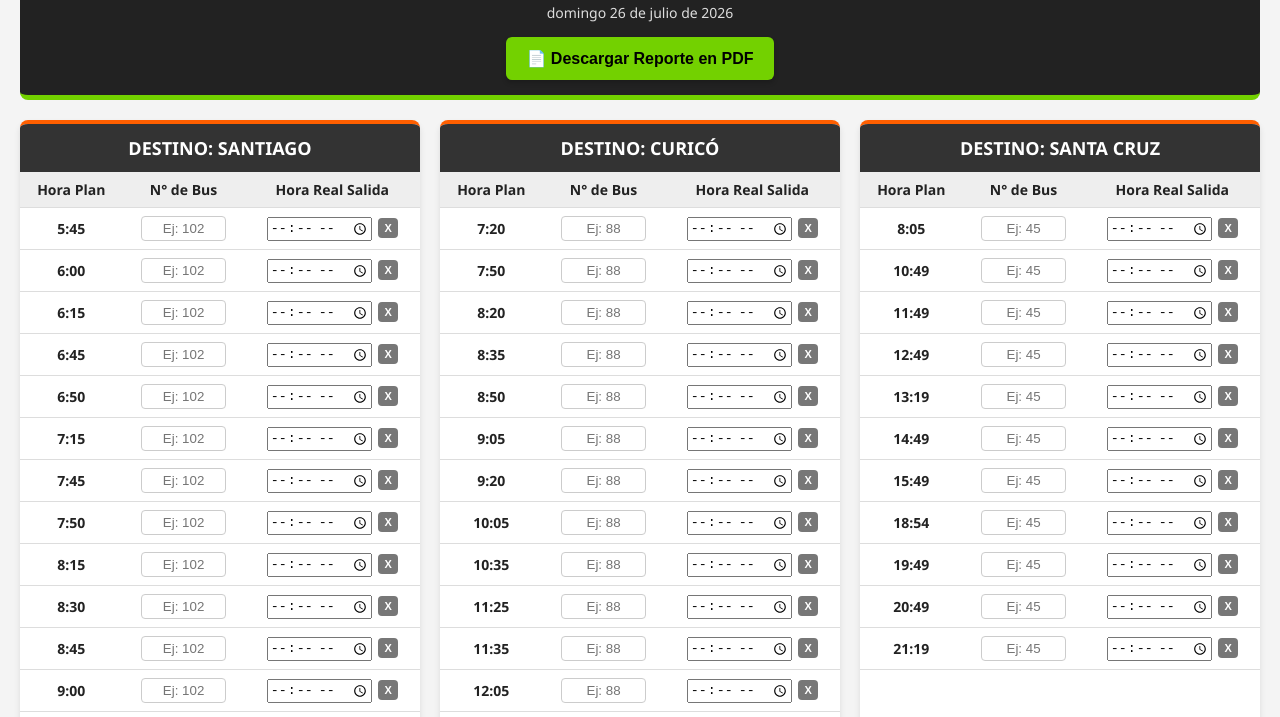
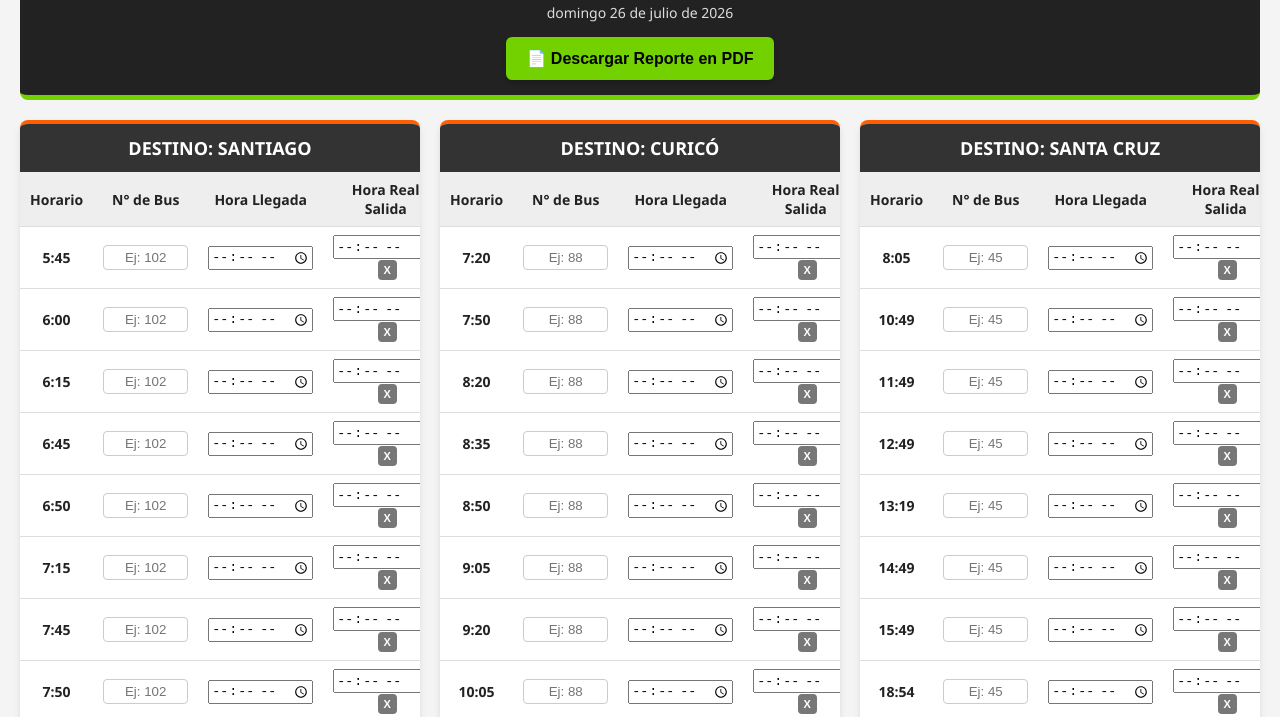
Before and after one commit to cristoballcastro1234-afk/Control-Flixbus-, a website: page public/index.html in a window 1280 px wide. Shown: the part 71-788 px from the top of the page. Drawn offline with Linux system fonts and the light colour scheme; no server answers.

Commit message:
Update index.html

```diff
--- a/public/index.html
+++ b/public/index.html
@@ -149,8 +149,9 @@
         <table>
             <thead>
                 <tr>
-                    <th>Hora Plan</th>
+                    <th>Horario</th>
                     <th>N° de Bus</th>
+                    <th>Hora Llegada</th>
                     <th>Hora Real Salida</th>
                 </tr>
             </thead>
@@ -162,6 +163,7 @@
                             <tr id="stgo-${index}" data-hora-plan="${hora}">
                                 <td><strong>${hora}</strong></td>
                                 <td><input type="text" id="input-bus-stgo-${index}" placeholder="Ej: 102" oninput="subirDatos('stgo', ${index})"></td>
+                                <td><input type="time" id="input-llegada-stgo-${index}" class="input-hora" oninput="subirDatos('stgo', ${index})"></td>
                                 <td>
                                     <input type="time" id="input-hora-stgo-${index}" class="input-hora" oninput="subirDatos('stgo', ${index})">
                                     <button class="btn-cancelar" onclick="alternarCancelado('stgo', ${index})">X</button>
@@ -180,8 +182,9 @@
         <table>
             <thead>
                 <tr>
-                    <th>Hora Plan</th>
+                    <th>Horario</th>
                     <th>N° de Bus</th>
+                    <th>Hora Llegada</th>
                     <th>Hora Real Salida</th>
                 </tr>
             </thead>
@@ -193,6 +196,7 @@
                             <tr id="cur-${index}" data-hora-plan="${hora}">
                                 <td><strong>${hora}</strong></td>
                                 <td><input type="text" id="input-bus-cur-${index}" placeholder="Ej: 88" oninput="subirDatos('cur', ${index})"></td>
+                                <td><input type="time" id="input-llegada-cur-${index}" class="input-hora" oninput="subirDatos('cur', ${index})"></td>
                                 <td>
                                     <input type="time" id="input-hora-cur-${index}" class="input-hora" oninput="subirDatos('cur', ${index})">
                                     <button class="btn-cancelar" onclick="alternarCancelado('cur', ${index})">X</button>
@@ -211,8 +215,9 @@
         <table>
             <thead>
                 <tr>
-                    <th>Hora Plan</th>
+                    <th>Horario</th>
                     <th>N° de Bus</th>
+                    <th>Hora Llegada</th>
                     <th>Hora Real Salida</th>
                 </tr>
             </thead>
@@ -224,6 +229,7 @@
                             <tr id="scrz-${index}" data-hora-plan="${hora}">
                                 <td><strong>${hora}</strong></td>
                                 <td><input type="text" id="input-bus-scrz-${index}" placeholder="Ej: 45" oninput="subirDatos('scrz', ${index})"></td>
+                                <td><input type="time" id="input-llegada-scrz-${index}" class="input-hora" oninput="subirDatos('scrz', ${index})"></td>
                                 <td>
                                     <input type="time" id="input-hora-scrz-${index}" class="input-hora" oninput="subirDatos('scrz', ${index})">
                                     <button class="btn-cancelar" onclick="alternarCancelado('scrz', ${index})">X</button>
@@ -343,12 +349,14 @@
     function subirDatos(prefijo, id) {
         const fila = document.getElementById(prefijo + "-" + id);
         const busNum = document.getElementById("input-bus-" + prefijo + "-" + id).value;
+        const horaLlegada = document.getElementById("input-llegada-" + prefijo + "-" + id).value;
         const horaReal = document.getElementById("input-hora-" + prefijo + "-" + id).value;
         const cancelado = fila.classList.contains("cancelado");
 
         db.ref("turnos/" + carpetaFecha + "/" + prefijo + "/" + id).set({
             horaPlan: fila.dataset.horaPlan,
             busNum: busNum,
+            horaLlegada: horaLlegada,
             horaReal: horaReal,
             cancelado: cancelado,
         }).then(function () {
@@ -384,9 +392,11 @@
             if (!fila) return;
 
             const inputBus = document.getElementById("input-bus-" + registro.destino + "-" + registro.slotIndex);
+            const inputLlegada = document.getElementById("input-llegada-" + registro.destino + "-" + registro.slotIndex);
             const inputHora = document.getElementById("input-hora-" + registro.destino + "-" + registro.slotIndex);
 
             if (document.activeElement !== inputBus) inputBus.value = registro.busNum || "";
+            if (document.activeElement !== inputLlegada) inputLlegada.value = registro.horaLlegada || "";
             if (document.activeElement !== inputHora) inputHora.value = registro.horaReal || "";
 
             fila.classList.toggle("cancelado", !!registro.cancelado);
```
